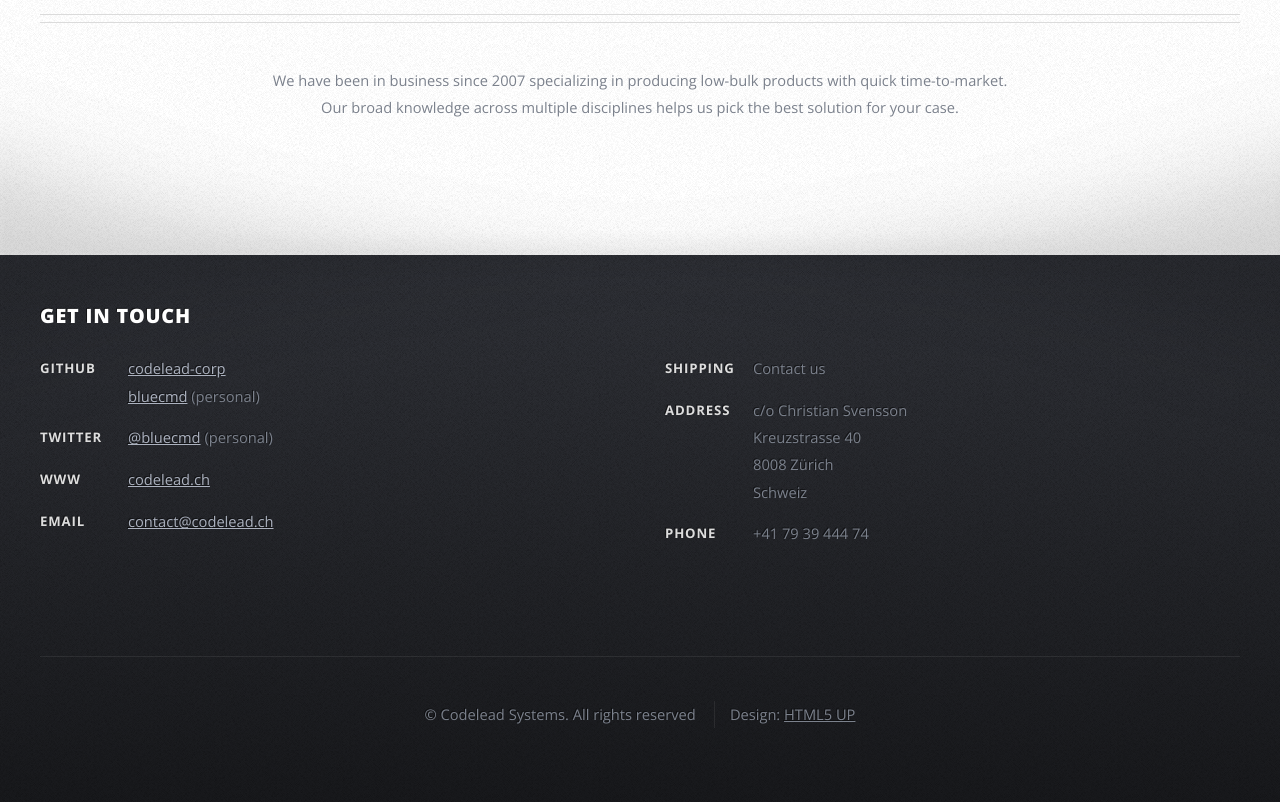
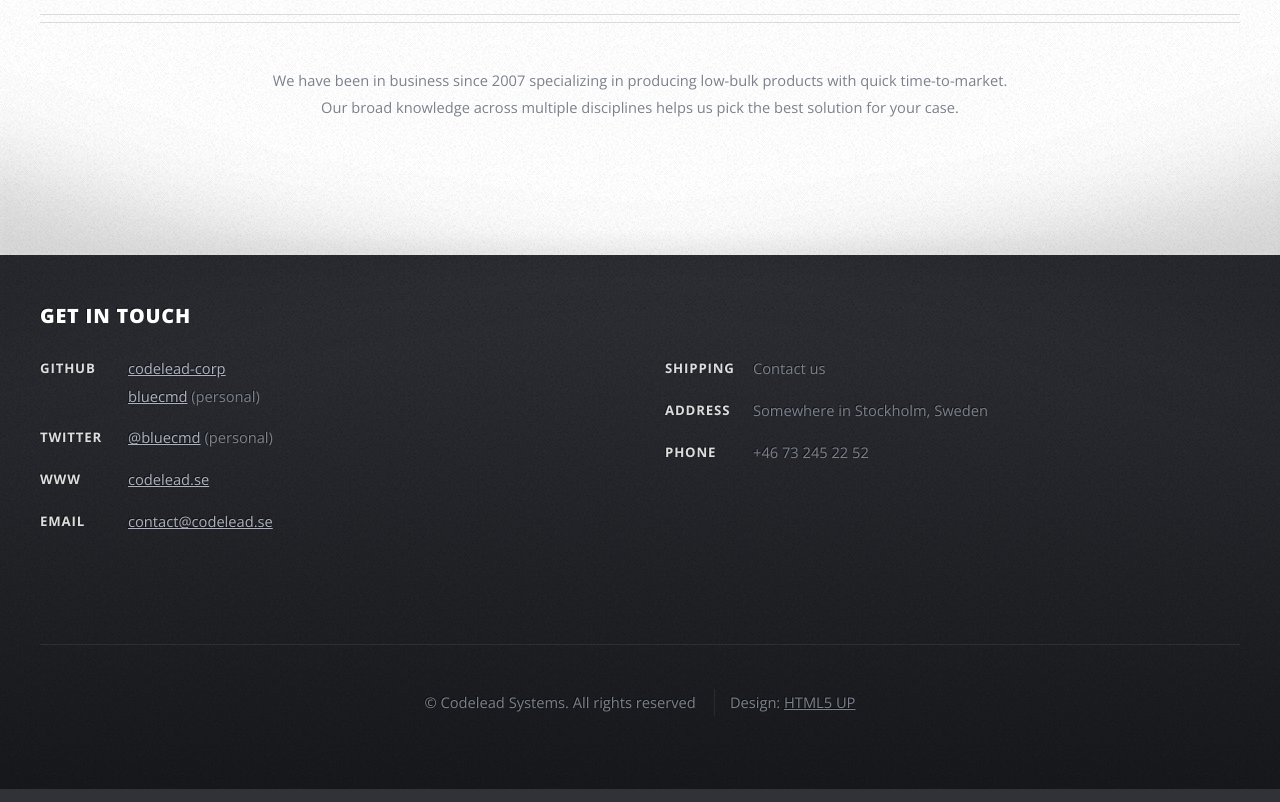
Before and after one commit to codelead-corp/codelead-corp.github.io, a plain HTML site: page index.html in a window 1280 px wide. Shown: the part 881-1683 px from the top of the page. Drawn offline with nearby package versions, Linux system fonts and the light colour scheme.

Commit message:
Update index.html

```diff
--- a/index.html
+++ b/index.html
@@ -53,7 +53,7 @@
 									</div>
 								</div>
 								<!--
-								TODO(bluecmd): Need to take some awesome pictures on the products we have today
+								TODO(bluecmd): Take some pictures on the products we have today
 								<div class="row">
 									<div class="4u 12u(mobile)">
 										<section>
@@ -118,9 +118,9 @@
 													<dt>Twitter</dt>
 													<dd><a href="https://twitter.com/bluecmd">@bluecmd</a> (personal)</dd>
 													<dt>WWW</dt>
-													<dd><a href="#">codelead.ch</a></dd>
+													<dd><a href="#">codelead.se</a></dd>
 													<dt>Email</dt>
-													<dd><a href="#">contact@codelead.ch</a></dd>
+													<dd><a href="#">contact@codelead.se</a></dd>
 												</dl>
 											</div>
 											<div class="6u 12u(mobile)">
@@ -131,13 +131,10 @@
 													</dd>
 													<dt>Address</dt>
 													<dd>
-														c/o Christian Svensson<br />
-														Kreuzstrasse 40<br />
-														8008 Zürich<br />
-														Schweiz
+														Somewhere in Stockholm, Sweden<br />
 													</dd>
 													<dt>Phone</dt>
-													<dd>+41 79 39 444 74</dd>
+													<dd>+46 73 245 22 52</dd>
 												</dl>
 											</div>
 										</div>
```
